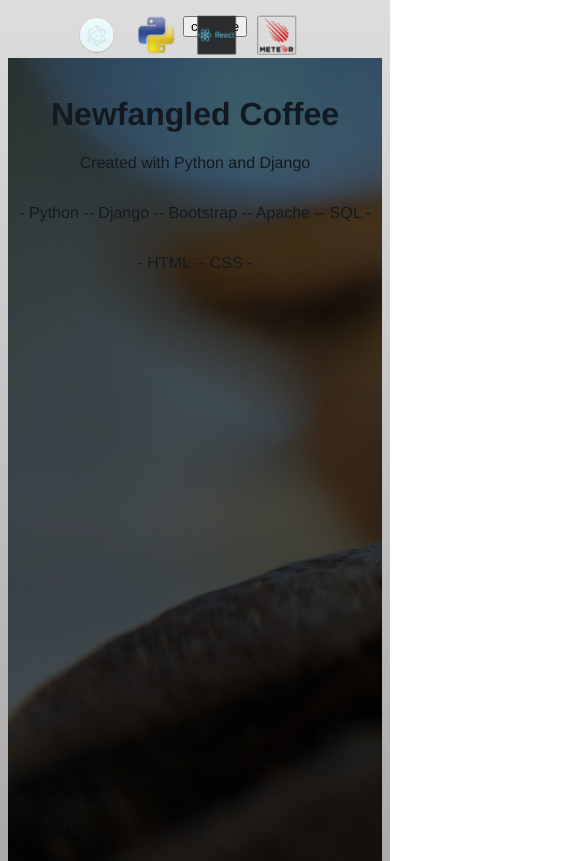
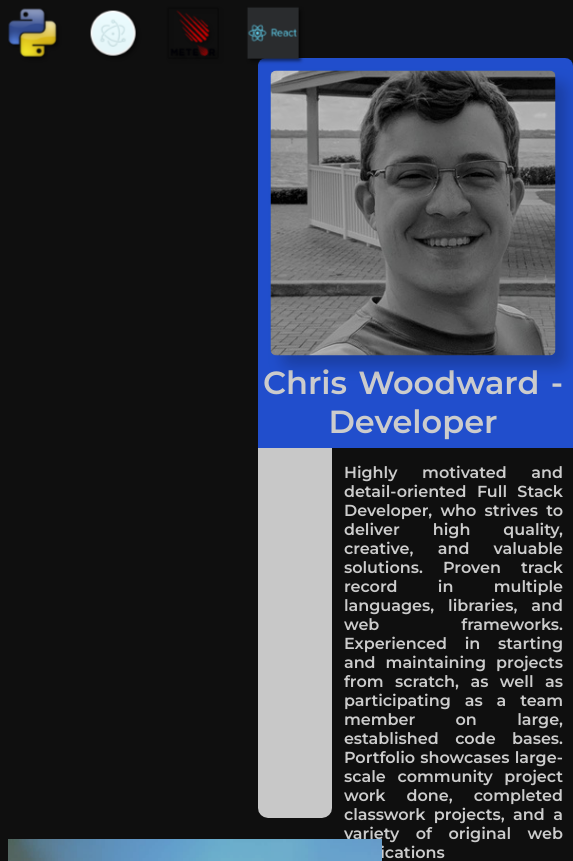
Before and after one commit to cw00dw0rd/portfolioSite, a Vue app: page / in a window 390 px wide. Shown: the top 861 px of the page, 573 px wide, since content can reach past the window. Built offline with nearby package versions, Linux system fonts and the light colour scheme.

Commit message:
Cleaned up project component and more modular, home in progress, media calls needed

```diff
--- a/public/index.html
+++ b/public/index.html
@@ -5,11 +5,14 @@
     <meta http-equiv="X-UA-Compatible" content="IE=edge">
     <meta name="viewport" content="width=device-width,initial-scale=1.0">
     <link rel="icon" href="<%= BASE_URL %>favicon.ico">
+    <link href="https://fonts.googleapis.com/css?family=Montserrat:600" rel="stylesheet">
+    <meta name="theme-color" content="#141414">
     <title>portfolio</title>
   </head>
   <body>
     <noscript>
-      <strong>We're sorry but portfolio doesn't work properly without JavaScript enabled. Please enable it to continue.</strong>
+      <strong>Alas, you have found me out.</strong> <br>
+      <strong>My wonderful web wizardry is really just Javascript, please enable it.</strong>
     </noscript>
     <div id="app"></div>
     <!-- <div id="projector"></div> -->
--- a/src/App.vue
+++ b/src/App.vue
@@ -1,33 +1,117 @@
 <template>
   <div id="app">
-  <ul id="mySidenav" class="sidenav">
-    <li><a @click="scrollToEnd('meteor')" id="vueIcon"><img src="./assets/electronLogo.png" /></a></li>
+  <ul id="mySidenav" class="sidenav" v-scrollHandler="handleScroll" :key="mobile">
+    <!-- <li><a @click="scrollToEnd('meteor')" id="vueIcon"><img src="./assets/electronLogo.png" /></a></li>
     <button @click="scrollToEnd('meteor')">click me</button>
     <li><a id="pythonIcon"><img src="./assets/pythonLogo.png" /></a></li>
     <li><a id="reactIcon" ><img src="./assets/reactLogo.png"/></a></li>
-    <li><a id="meteorIcon" ><img src="./assets/meteorLogo.png" /></a></li>
+    <li><a id="meteorIcon" ><img src="./assets/meteorLogo.png" /></a></li> -->
+    <li v-for="(tags, index) in projectTags" :key="index">
+      <a :id="[tags+'Icon']"
+      :style="{
+        'top': (index === 0 ? '-150px' : (index * 100) - 150 +'px' ),
+         'left': leftVal[index]
+        }">
+        <img @click="scrollToEnd(tags)" :src="getIcon(index)"/>
+      </a>
+    </li>
   </ul>
+  <transition name="fade">
+  <li v-if="notHome" id="homeButton">
+    <a>
+      <img @click="scrollToTop()" :src='homeImage'><img/>
+    </a>
+  </li>
+</transition>
     <router-view />
   </div>
 </template>
 <script>
+import { mapActions } from 'vuex'
+import ScrollDirective from './shared/scroll-directive'
+import HomeImage from './assets/circleFace.png'
+
 export default {
   name: 'app',
+  data () {
+    return {
+      top: 10,
+      topId: 0,
+      mobile: false,
+      notHome: false,
+      leftVal: [],
+      homeImage: HomeImage
+    }
+  },
+  created () {
+    this.getProjects()
+    window.addEventListener('resize', this.onResize)
+    this.onResize()
+  },
+  beforeDestroy () {
+    window.removeEventListener('resize', this.onResize)
+  },
+  directives: { ScrollHandler: ScrollDirective },
   methods: {
+    ...mapActions('projects', ['getProjects', 'updateProjects']),
     scrollToEnd (tag) {
-      document.getElementById(tag).scrollIntoView()
+      document.getElementById(tag).scrollIntoView({ behavior: 'smooth' })
+      this.notHome = true
+    },
+    scrollToTop () {
+      window.scrollTo({
+        top: 0,
+        left: 0,
+        behavior: 'smooth'
+      })
+      this.notHome = false
+    },
+    getIcon (index) {
+      return this.$store.state.projects.projectIcons[index]
+    },
+    onResize () {
+      this.leftVal = []
+      if (window.innerWidth <= 600 || window.innerHeight <= 600) {
+        for (let i = 0; i <= this.projectTags.length; i++) {
+          this.leftVal.push((-8 + (4 * i)) + 'em')
+        }
+      } else {
+        this.leftVal = []
+      }
+    },
+    handleScroll (evt, el) {
+      console.log(window.scrollY)
+      if (window.scrollY > 10) {
+        this.notHome = true
+      } else {
+        this.notHome = false
+      }
+    }
+  },
+  computed: {
+    projectTags () {
+      return this.$store.state.projects.projectTags
+    },
+    goMobile () {
+      if (window.innerWidth < 600 && window.innerHeight < 600) {
+        return true
+      } else {
+        return false
+      }
     }
   }
 }
 </script>
 <style>
 body {
-  background: linear-gradient(to bottom, #ddd, #0b0b0b);
+  /* background: linear-gradient(to bottom, rgb(28,28,28), #0b0b0b); */
+  background-color: rgb(15,15,15);
   /* background-attachment: fixed;
   height: 100%; */
 }
 #app {
-  font-family: 'Avenir', Helvetica, Arial, sans-serif;
+  font-family: 'Montserrat',Helvetica, Arial, sans-serif;
+  font-style: 'Montserrat Semi-Bold';
   -webkit-font-smoothing: antialiased;
   -moz-osx-font-smoothing: grayscale;
   color: #2c3e50;
@@ -55,68 +139,63 @@ body {
   z-index: 1;
 }
 
-#mySidenav a:hover {
+#mySidenav a img{
+  transition: .5s;
+  transform: scale(.3,.3);
+  -webkit-filter: drop-shadow(12px 12px 7px rgba(0,0,0,0.5));
+  filter: drop-shadow(12px 12px 7px rgba(0,0,0,0.5));
+}
+
+#mySidenav a img:hover {
   /* left: 0; */
   z-index: 2;
   transform: scale(.45);
 }
 
-#vueIcon {
-  transform: scale(.3,.3);
-  top: 10px;
+#homeButton {
+  list-style-type: none;
+  transform: scale(.4);
+  margin: 0;
+  z-index: 2;
+  margin-top: 62vh;
+  position: fixed;
+  right: 100px;
+  transition: 0.5s;
+  padding: 15px;
+  width: 100px;
+  border-radius: 0 5px 5px 0;
+  -webkit-filter: drop-shadow(12px 12px 7px rgba(0,0,0,0.5));
+  filter: drop-shadow(12px 12px 7px rgba(0,0,0,0.5));
 }
-
-#pythonIcon {
-  top: 110px;
-  transform: scale(.3,.3);
+.fade-enter-active, .fade-leave-active {
+  transition: opacity .5s;
 }
-
-#reactIcon {
-  top: 210px;
-  transform: scale(.3,.3);
+.fade-enter, .fade-leave-to /* .fade-leave-active below version 2.1.8 */ {
+  opacity: 0;
 }
-
-#meteorIcon {
-  top: 310px;
-  transform: scale(.3,.3);
-}
-
 @media screen and (max-width: 600px), (max-height: 600px) {
   .sidenav li {
     float: left;
   }
-  #mySidenav a:hover {
+
+  #mySidenav a img {
+    transform: scale(.3,.3);
+  }
+
+  #mySidenav a img:hover {
     /* left: 0; */
     z-index: 2;
-    transform: scale(.25);
+    /* transition: 0s; */
+    transform: scale(.3);
   }
-  #mySidenav a {
-    top: -110px;
+  #mySidenav a img {
+    top: -95px;
     position: fixed;
     z-index: 1;
     margin-top: 0;
-    transform: scale(.15,.15);
+    transform: scale(.2,.2);
     /* left: 10; */
     /* top: 0; */
   }
-  #vueIcon {
-    transform: scale(.3,.3);
-    left: 1em;
-  }
-
-  #pythonIcon {
-    left: 4em;
-    transform: scale(.3,.3);
-  }
-
-  #reactIcon {
-    left: 7em;
-    transform: scale(.3,.3);
-  }
-
-  #meteorIcon {
-    left: 10em;
-    transform: scale(.3,.3);
-  }
 }
 </style>
--- a/src/data/projects.js
+++ b/src/data/projects.js
@@ -9,7 +9,8 @@ const projects = {
       src: images('./bg.jpg'),
       url: 'https://www.newfangledcoffee.com',
       tech: ['Python', 'Django', 'Bootstrap', 'Apache', 'SQL', 'HTML', 'CSS'],
-      tag: 'python'
+      tag: 'python',
+      icon: images('./pythonLogo.png')
     },
     {
       id: 1,
@@ -18,7 +19,8 @@ const projects = {
       src: images('./electronCarbonAPI.png'),
       url: 'https://github.com/cw00dw0rd/carbonblackcsv',
       tech: ['Electron', 'Javascript', 'HTML', 'CSS'],
-      tag: 'electron'
+      tag: 'vue',
+      icon: images('./electronLogo.png')
     },
     {
       id: 2,
@@ -27,7 +29,8 @@ const projects = {
       src: images('./focallocal.png'),
       url: 'https://github.com/cw00dw0rd/fl-maps',
       tech: ['Meteor', 'React', 'Webpack', 'Javascript', 'MongoDB', 'HTML', 'CSS'],
-      tag: 'react'
+      tag: 'meteor',
+      icon: images('./meteorLogo.png')
     },
     {
       id: 3,
@@ -36,7 +39,8 @@ const projects = {
       src: images('./focallocal.png'),
       url: 'https://github.com/cw00dw0rd/fl-maps',
       tech: ['Meteor', 'React', 'Webpack', 'Javascript', 'MongoDB', 'HTML', 'CSS'],
-      tag: 'meteor'
+      tag: 'react',
+      icon: images('./reactLogo.png')
     }
   ]
 }
--- a/src/home/Home.vue
+++ b/src/home/Home.vue
@@ -1,20 +1,28 @@
 <template>
   <div class="home">
-    <!-- <div class="greeting">
-      <img alt="My picture" src="../assets/myPhoto.jpeg">
-      <HomeIntro msg="Portfolio Site for Chris Woodward"/>
-    </div> -->
-    <Project projectId="passed"/>
+
+      <!-- <img alt="My picture" src="../assets/myPhoto.jpeg"> -->
+      <HomeIntro />
+
+    <!-- <div v-for="(project) in Projects" :key="project.id"> -->
+      <Project />
+    <!-- </div> -->
   </div>
 </template>
 
 <script>
 // @ is an alias to /src
 import HomeIntro from '@/home/HomeIntro.vue'
+import Projects from '../data/projects'
 import Project from '@/projects/Project.vue'
 
 export default {
   name: 'home',
+  data () {
+    return {
+      Projects: Projects.project
+    }
+  },
   components: {
     HomeIntro,
     Project
@@ -34,14 +42,10 @@ export default {
   box-sizing: border-box;
 }
 .home {
+padding-top: 5vh;
 position: relative;
-/* z-index: 1; */
-/* width: 99%; */
-/* top: 60px; */
-/* bottom: -10px; */
 margin: auto 0;
 background-repeat: no-repeat;
-/* background-size: cover; */
 -webkit-filter: brightness(80%);
 filter: brightness(80%);
 }
--- a/src/home/HomeIntro.vue
+++ b/src/home/HomeIntro.vue
@@ -1,10 +1,18 @@
 <template>
-  <div class="intro">
-    <h1>{{ msg }}</h1>
-    <p>
-      Eventually this site will be a full featured Vue.JS site, <br/>
-      that will showcase my projects and experience across multiple languages and frameworks.
-    </p>
+  <div class="mainIntro">
+    <div class="intro">
+      <img src="../assets/myPhoto.jpeg" alt="">
+      <h1>Chris Woodward - Developer</h1>
+      <p>
+        Highly motivated and detail-oriented Full Stack Developer, who strives to deliver high quality, creative, and valuable solutions. Proven track record in multiple languages, libraries, and web frameworks. Experienced in starting and maintaining projects from scratch, as well as participating as a team member on large, established code bases. Portfolio showcases large-scale community project work done, completed classwork projects, and a variety of original web applications demonstrating proficiency in multiple stacks.
+      </p>
+    </div>
+    <div id="triangle-left">
+
+    </div>
+    <h2>Click the logos to browse by the tools used.</h2>
+    <div class="logoIntro">
+    </div>
   </div>
 </template>
 
@@ -19,18 +27,53 @@ export default {
 
 <!-- Add "scoped" attribute to limit CSS to this component only -->
 <style scoped>
-/* h3 {
-  margin: 40px 0 0;
-}
-ul {
-  list-style-type: none;
-  padding: 0;
-}
-li {
-  display: inline;
-  margin: 0 10px;
+  .mainIntro {
+    /* padding: 20px; */
+    border-radius: 10px;
+    height: 90vh;
+    max-height: 90vh;
+    margin-left: 250px;
+    margin-right: 50px;
+    background-color: #fafafa;
+    z-index: 1;
+
+  }
+ .intro {
+   padding: 5px;
+   padding-right: 10px;
+   border-top-right-radius: 8px;
+   border-top-left-radius: 8px;
+   display: inline-block;
+   background-color: #2962ff;
+   height: 50%;
+ }
+ .intro p, h1 {
+   color: #fff;
+ }
+ .intro h1, p {
+   text-align: justify;
+  -moz-text-align-last: center;
+  text-align-last: center;
+ }
+ .intro p {
+   padding-left: 20.75vw;
+ }
+ .intro img {
+   /* position: relative; */
+   float: left;
+   border-radius: 6px;
+   transform: scale(.95);
+   -webkit-filter: drop-shadow(12px 12px 7px rgba(0,0,0,0.2));
+   filter: drop-shadow(12px 12px 7px rgba(0,0,0,0.2));
+ }
+ .logoIntro {
+   top: 10vh;
+ }
+ /* #triangle-left {
+  width: 0;
+  height: 0;
+  border-top: 50px solid transparent;
+  border-right: 100px solid red;
+  border-bottom: 50px solid transparent;
 } */
-a {
-  color: #42b983;
-}
 </style>
--- a/src/projects/Project.vue
+++ b/src/projects/Project.vue
@@ -2,24 +2,16 @@
   <div id="projector" class="projectContainer">
     <div v-for="(project) in Project" :key="project.id">
       <router-view />
-      <div class="innerProject" :id=project.tag @mouseout="show = false" @mouseover="show = true" :style="{'background-image': backgroundImage(project.src)}">
+      <div class="innerProject"
+        :id=project.tag
+        :style="{'background-image': backgroundImage(project.src)}">
           <h1 class="projectTitle" >{{project.title}}</h1>
           <p class="projectDescription">{{project.description}}</p>
-          <!-- <button type="button" name="techButton"
-          @click="show = !show"
-          @mouseover="show = !show"
-          @mouseout="show = !show">
-          Tech Used
-        </button> -->
-
           <div class="techDiv">
             <p class="techList" v-for="(skill, index) in project.tech" :key="index">
                - {{skill}} -
             </p>
           </div>
-
-          <!-- <p class="topLeft">LEFT</p> -->
-      <!-- <img class="projectImage" :src="project.src" alt="Project Name"> -->
     </div>
     </div>
   </div>
@@ -32,7 +24,7 @@ import { mapActions } from 'vuex'
 export default {
   name: 'Project',
   created () {
-    this.getProjects()
+    // this.getProjects()
     this.updateProject()
   },
   props: {
@@ -45,7 +37,6 @@ export default {
       // width: window.innerWidth,
       // height: window.innerHeight,
       projectObj: {},
-      show: true,
       divId: 0
     }
   },
@@ -66,9 +57,6 @@ export default {
     backgroundImage (url) {
       let overlay = 'linear-gradient(270deg, rgba(0, 0, 0, .5), rgba(0, 0, 0, .5))'
       return 'url("' + url + '"), ' + overlay
-    },
-    leave () {
-      this.show = false
     }
   }
 }
@@ -80,18 +68,17 @@ export default {
   height: 100vh;
   background-repeat: no-repeat;
   transition: 2s;
-  -webkit-filter: brightness(50%);
-  filter: brightness(50%);
+  filter: brightness(30%);
 }
 .innerProject:hover {
-  transition: 2s;
+  transition: 1s;
   -webkit-filter: brightness(100%);
   filter: brightness(100%);
 }
 .projectTitle {
   position: relative;
   text-align: center;
-  padding-top: 10%;
+  padding-top: 15vh;
   /* padding-left:5vw; */
 }
 .projectDescription {
@@ -121,4 +108,16 @@ export default {
 .projectImage {
   max-width: 100%;
 } */
+
+@media screen and (max-width: 600px), (max-height: 600px){
+  .innerProject {
+    -webkit-filter: brightness(100%);
+    filter: brightness(100%);
+  }
+  .innerProject:hover {
+    transition: 1s;
+    -webkit-filter: brightness(100%);
+    filter: brightness(100%);
+  }
+}
 </style>
--- /dev/null
+++ b/src/shared/scroll-directive.js
@@ -0,0 +1,10 @@
+export default {
+  inserted: function (el, binding) {
+    let f = function (evt) {
+      if (binding.value(evt, el)) {
+        window.removeEventListener('scroll', f)
+      }
+    }
+    window.addEventListener('scroll', f)
+  }
+}
```
Also changed, not shown: src/store/modules/projectsDev.js (+10 -2 lines), src/assets/circleFace.png (added), src/assets/houseFace.png (added).
